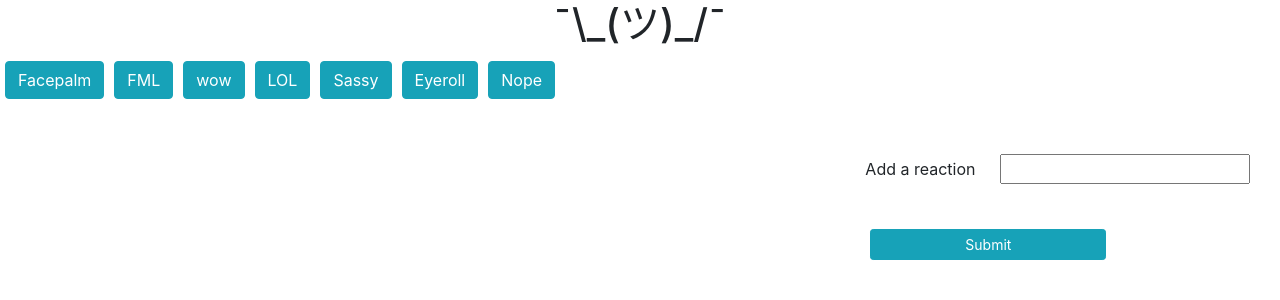
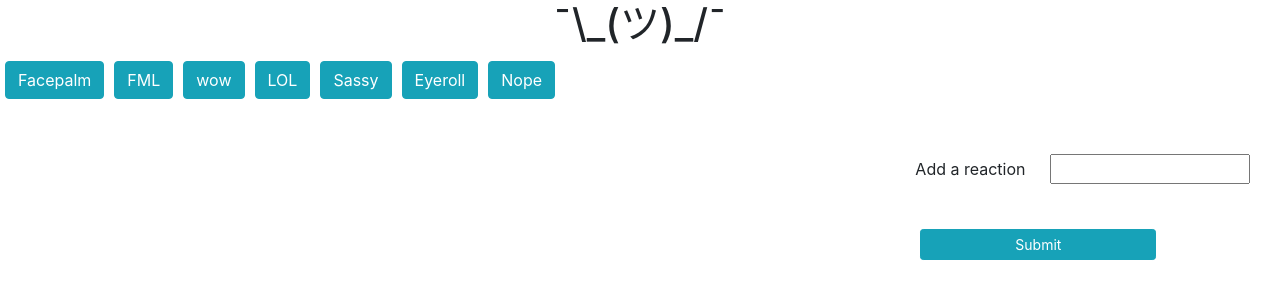
Before and after one commit to ashwritescode/giftastic, a PHP site: page / in a window 1280 px wide. Shown: the top 300 px of the page. Run offline with PHP 8.4, Linux system fonts and the light colour scheme; some libraries are stand-ins or nearby versions.

Commit message:
added assets folder and moved files. css updates

```diff
--- a/css/style.css
+++ b/assets/css/style.css
@@ -12,7 +12,7 @@ h1{
 
 #react-input{
 	margin: 40px 20px;
-	width: 250px;
+	width: 200px;
 }
 
 #reactAppearDiv{
--- a/index.html
+++ b/index.html
@@ -6,7 +6,7 @@
 
     <!-- Importing css reset, bootstrap, and styles -->
     <link rel="stylesheet" type="text/css" href="https://bootswatch.com/yeti/bootstrap.min.css">
-    <link rel="stylesheet" type="text/css" href="css/style.css">
+    <link rel="stylesheet" type="text/css" href="assets/css/style.css">
 </head>
 
 <body>
@@ -38,7 +38,7 @@
 
     <!-- Adding JQuery and the javascript file -->
     <script src="https://code.jquery.com/jquery-2.2.3.js" integrity="sha256-laXWtGydpwqJ8JA+X9x2miwmaiKhn8tVmOVEigRNtP4=" crossorigin="anonymous"></script>
-    <script type="text/javascript" src="javascript/app.js"></script>
+    <script type="text/javascript" src="assets/javascript/app.js"></script>
 
 </body>
 </html>
```
Also changed, not shown: assets/javascript/app.js (renamed from javascript/app.js), 2 other files.
